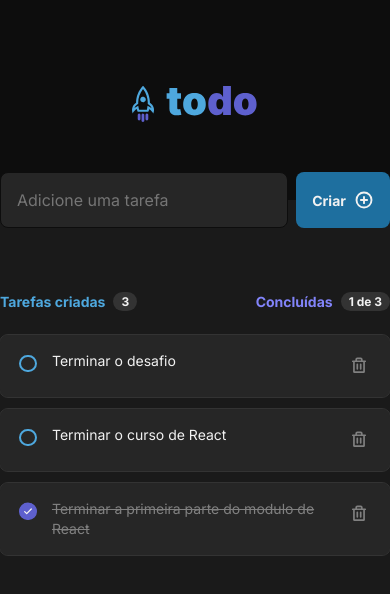
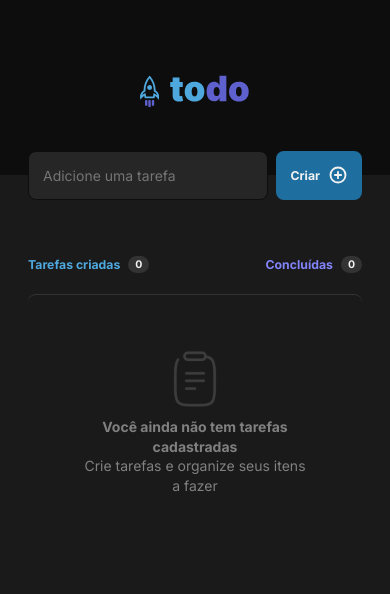
Before and after one commit to TheMachineDev/ignite-todo, a React (Vite) app: page / in a window 390 px wide. Shown: the top 594 px of the page. Built offline with nearby package versions, Linux system fonts and the light colour scheme.

Commit message:
Uuid added to geenerate Todos id's and tweeks done to make the app responsive on tablets and mobile

```diff
--- a/package.json
+++ b/package.json
@@ -11,8 +11,10 @@
   },
   "dependencies": {
     "@phosphor-icons/react": "^2.1.5",
+    "@types/uuid": "^9.0.8",
     "react": "^18.2.0",
-    "react-dom": "^18.2.0"
+    "react-dom": "^18.2.0",
+    "uuid": "^9.0.1"
   },
   "devDependencies": {
     "@types/react": "^18.2.66",
--- a/src/App.module.css
+++ b/src/App.module.css
@@ -7,3 +7,13 @@
   align-items: flex-start;
   gap: 4rem;
 }
+
+@media (max-width: 768px) {
+  html {
+    font-size: 87.5%;
+  }
+
+  .wrapper {
+    padding: 0 2rem;
+  }
+}
--- a/src/App.tsx
+++ b/src/App.tsx
@@ -3,54 +3,45 @@ import styles from './App.module.css';
 import { AddTodo } from './components/AddTodo';
 import { TodoList } from './components/TodoList';
 import { useState } from 'react';
-import { TodoType } from './components/Todo';
+import { v4 as uuid } from 'uuid';
+
+export interface TodoType {
+  id: string;
+  content: string;
+  isCompleted: boolean;
+}
 
 export function App() {
-  function createNewTodo(newValue: string) {
-    const newTodo = {
-      id: (Math.random() + 1).toString(36).substring(7),
-      content: newValue,
-      isCompleted: false,
+  function createNewTodo(inputValue: string) {
+    if (inputValue) {
+
+      const newTodo = {
+        id: uuid(),
+        content: inputValue,
+        isCompleted: false,
+      }
+      setTodos([...todos, newTodo])
+      return newTodo
     }
-    setTodos([...todos, newTodo])
-    return newTodo
   }
 
-  function toggleTodoState(newTodosWithToggledOne: TodoType[]) {
+  function handleToggleTodoState(newTodosWithToggledOne: TodoType[]) {
     setTodos(newTodosWithToggledOne);
   }
 
-  function deleteTodo(todosWithoutDeletedTodo: TodoType[]){
+  function handleDeleteTodo(todosWithoutDeletedTodo: TodoType[]){
     setTodos(todosWithoutDeletedTodo)
   }
 
-  const [todos, setTodos] = useState([
-    {
-      id: "1",
-      content: "Terminar o desafio",
-      isCompleted: false,
-    },
-    {
-      id: "2",
-      content: "Terminar o curso de React",
-      isCompleted: false,
-    },
-    {
-      id: "3",
-      content: "Terminar a primeira parte do modulo de React",
-      isCompleted: true,
-    },
-  ]);
-
+  const [todos, setTodos] = useState<TodoType[]>([]);
 
   return (
     <>
      <Header />
      <div className={styles.wrapper}>
        <AddTodo createNewTodo={createNewTodo} />
-       <TodoList todos={todos} toggleTodoState={toggleTodoState} deleteTodo={deleteTodo}/>
+       <TodoList todos={todos} toggleTodoState={handleDeleteTodo} deleteTodo={handleToggleTodoState}/>
      </div>
-
     </>
   )
 }
--- a/src/components/AddTodo.module.css
+++ b/src/components/AddTodo.module.css
@@ -17,6 +17,7 @@
 .addTodo button[type="submit"] {
   display: flex;
   align-items: center;
+  justify-content: center;
   gap: 8px;
   padding: 1rem;
   border-radius: 8px;
--- a/src/components/AddTodo.tsx
+++ b/src/components/AddTodo.tsx
@@ -3,14 +3,14 @@ import styles from './AddTodo.module.css';
 import { ChangeEvent, FormEvent, useState } from 'react';
 
 interface AddTodoProps {
-  createNewTodo: (newValue: string) => object;
+  createNewTodo: (inputValue: string) => object | void;
 }
 
 export function AddTodo({ createNewTodo }: AddTodoProps) {
 
   const [newTodoText, setNewTodoText] = useState("");
 
-  function handleNewTodoChange(event: ChangeEvent<HTMLInputElement>) {
+  function handleValueChange(event: ChangeEvent<HTMLInputElement>) {
     event.target.setCustomValidity('');
     setNewTodoText(event.target.value);
   }
@@ -28,7 +28,7 @@ export function AddTodo({ createNewTodo }: AddTodoProps) {
           name="searchBar"
           placeholder="Adicione uma tarefa"
           value={newTodoText}
-          onChange={handleNewTodoChange}
+          onChange={handleValueChange}
         />
         <button type="submit" onClick={handleCreateNewTodo}>
           Criar
--- a/src/components/Todo.module.css
+++ b/src/components/Todo.module.css
@@ -18,6 +18,7 @@
   display: flex;
   align-items: center;
   padding: .375rem;
+  margin-top: -.187rem;
   border-radius: 4px;
   transition:
     background-color .1s,
@@ -41,6 +42,7 @@
   display: flex;
   gap: .75rem;
   cursor: pointer;
+  line-break: anywhere;
   transition:
     color 150ms,
     text-decoration 150ms;
@@ -53,6 +55,7 @@
 }
 
 .checkboxContainer span {
+  overflow: hidden;
   flex: none;
   width: 1.1rem;
   height: 1.1rem;
@@ -62,16 +65,17 @@
   box-sizing: border-box;
   position: relative;
   outline-offset: 2px;
-  transition: background-color 150ms;
-  -moz-transition: background-color 50ms;
+  transition: background-color 150ms, border-color 150ms;
+  -moz-transition: background-color 50ms, border-color 50ms;
 }
 
 .checkCircle {
   position: absolute;
   inset: 50%;
   translate: -50% -50%;
+  border-radius: 50%;
   opacity: 0;
-  color: var(--purple-500);
+  color: var(--gray-100);
   line-height: 0;
   display: flex;
   align-items: stretch;
@@ -91,7 +95,7 @@
 }
 
 .checkboxContainer input[type="checkbox"]:checked + label span {
-  background-color: var(--gray-100);
+  background-color: var(--purple-500);
   border-color: var(--purple-500);
 }
 
@@ -100,9 +104,9 @@
 
 }
 
-.checkboxContainer input[type="checkbox"]:checked:hover + label span,
-.checkboxContainer input[type="checkbox"]:checked:hover + label span .checkCircle {
-  color: var(--purple-300);
+.checkboxContainer input[type="checkbox"]:checked:hover + label span {
+/* .checkboxContainer input[type="checkbox"]:checked:hover + label span .checkCircle */
+  background-color: var(--purple-300);
   border-color: var(--purple-300);
 }
 
--- a/src/components/Todo.tsx
+++ b/src/components/Todo.tsx
@@ -1,11 +1,6 @@
 import { CheckCircle, Trash } from '@phosphor-icons/react';
 import styles from './Todo.module.css';
-
-export interface TodoType {
-  id: string;
-  content: string;
-  isCompleted: boolean;
-}
+import { TodoType } from '../App';
 
 interface TodoProps {
   todo: TodoType
@@ -28,12 +23,12 @@ export function Todo({ todo, toggleTodoState, deleteTodo }: TodoProps) {
       <div className={styles.checkboxContainer}>
         <input type="checkbox" readOnly id={todo.id} checked={todo.isCompleted} onClick={handleTodoState}/>
         <label htmlFor={todo.id}>
-          <span><CheckCircle className={styles.checkCircle} weight="fill" size={21}/></span>
+          <span><CheckCircle className={styles.checkCircle} weight="regular" size={24}/></span>
           {todo.content}
         </label>
       </div>
       <button title="Deletar tarefa" onClick={handleTodoDelete}>
-        <Trash size={18} weight="bold"/>
+        <Trash size={16} weight="bold"/>
       </button>
     </div>
   )
```
Also changed, not shown: src/components/TodoList.tsx (+1 -7 lines), 1 other file (tests, documents, lock files or other folders).
